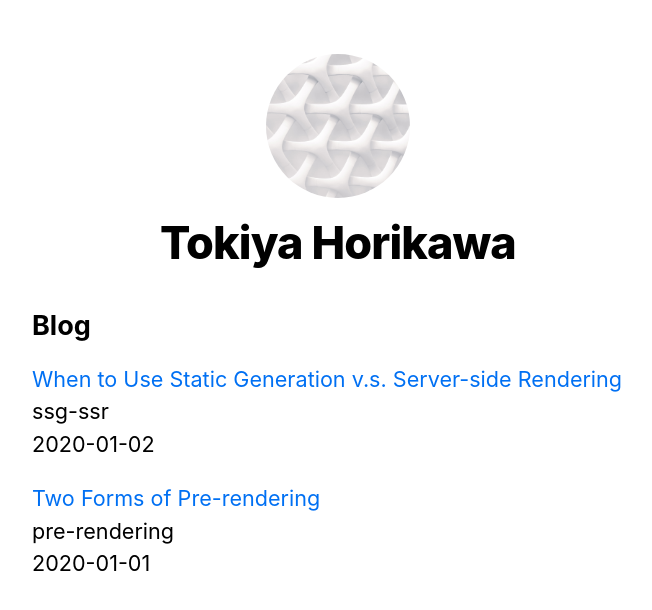
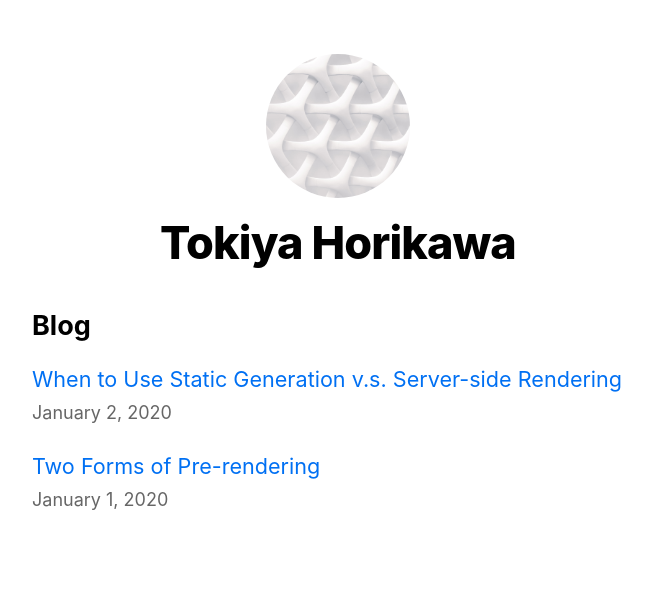
Before and after one commit to TokiyaHorikawa/testing-labs, a Next.js app: page / in a window 1280 px wide. Shown: the top 610 px of the page, without its empty margins (302-954 px from the left). Built offline with nearby package versions, Linux system fonts and the light colour scheme.

Commit message:
feat: Update index page

```diff
--- a/pages/index.tsx
+++ b/pages/index.tsx
@@ -4,6 +4,7 @@
 import Layout, { siteTitle } from "../components/layout";
 import utilStyles from "../styles/utils.module.css";
 import { getSortedPostsData } from "../lib/posts";
+import Date from "../components/date";
 
 export async function getStaticProps() {
   const allPostsData = getSortedPostsData();
@@ -29,13 +30,13 @@
         <ul className={utilStyles.list}>
           {allPostsData.map(({ id, date, title }) => (
             <li className={utilStyles.listItem} key={id}>
-              <Link href={"./posts/" + id}>
+              <Link href={`/posts/${id}`}>
                 <a>{title}</a>
               </Link>
               <br />
-              {id}
-              <br />
-              {date}
+              <small className={utilStyles.lightText}>
+                <Date dateString={date} />
+              </small>
             </li>
           ))}
         </ul>
```
